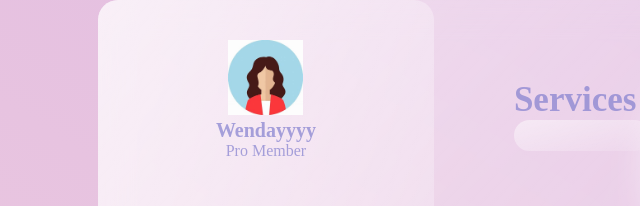
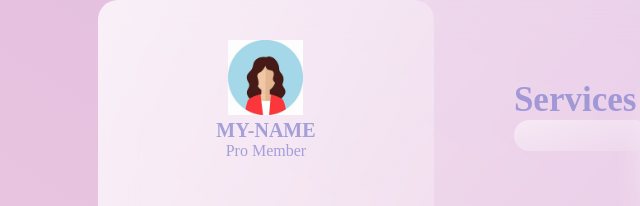
Before and after one commit to wendy3salinas/my-shop, a plain HTML site: page index.html in a window 1280 px wide. Shown: the top 206 px of the page, 158-798 px from the left. Drawn offline with Linux system fonts and the light colour scheme; a web font is replaced by a local one.

Commit message:
changes name

```diff
--- a/index.html
+++ b/index.html
@@ -13,7 +13,7 @@
             <div class="dashboard">
                 <div class="user">
                     <img src="images/person.jfif" alt="">
-                    <h2>Wendayyyy</h2>
+                    <h2>MY-NAME</h2>
                     <p>Pro Member</p>
                 </div>
                 <div class="links">
```
